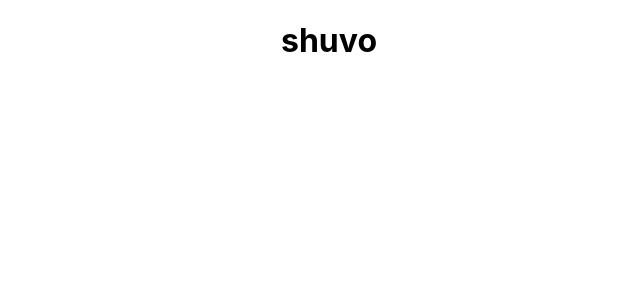
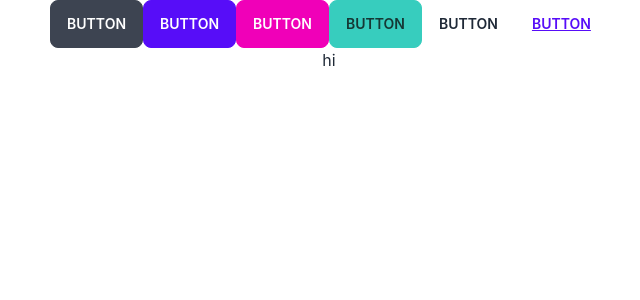
Before and after one commit to shuvo1710/ms-mart2, a React (Create React App) app: page / in a window 1280 px wide. Shown: the top 300 px of the page, without its empty margins (311-951 px from the left). Built offline with nearby package versions, Linux system fonts and the light colour scheme.

Commit message:
2nd time

```diff
--- a/package.json
+++ b/package.json
@@ -6,8 +6,10 @@
     "@testing-library/jest-dom": "^5.16.5",
     "@testing-library/react": "^13.4.0",
     "@testing-library/user-event": "^13.5.0",
+    "daisyui": "^2.50.0",
     "react": "^18.2.0",
     "react-dom": "^18.2.0",
+    "react-router-dom": "^6.8.0",
     "react-scripts": "5.0.1",
     "web-vitals": "^2.1.4"
   },
@@ -34,5 +36,8 @@
       "last 1 firefox version",
       "last 1 safari version"
     ]
+  },
+  "devDependencies": {
+    "tailwindcss": "^3.2.4"
   }
 }
--- a/src/App.js
+++ b/src/App.js
@@ -1,11 +1,15 @@
-import logo from './logo.svg';
 import './App.css';
 
 function App() {
   return (
     <div className="App">
-      <h1>shuvo</h1>
-
+      <button className="btn">Button</button>
+      <button className="btn btn-primary">Button</button>
+      <button className="btn btn-secondary">Button</button>
+      <button className="btn btn-accent">Button</button>
+      <button className="btn btn-ghost">Button</button>
+      <button className="btn btn-link">Button</button>
+      <h1>hi</h1>
     </div>
   );
 }
--- a/src/index.css
+++ b/src/index.css
@@ -1,3 +1,7 @@
+@tailwind base;
+@tailwind components;
+@tailwind utilities;
+
 body {
   margin: 0;
   font-family: -apple-system, BlinkMacSystemFont, 'Segoe UI', 'Roboto', 'Oxygen',
--- /dev/null
+++ b/tailwind.config.js
@@ -0,0 +1,10 @@
+/** @type {import('tailwindcss').Config} */
+module.exports = {
+  content: [
+    "./src/**/*.{js,jsx,ts,tsx}",
+  ],
+  theme: {
+    extend: {},
+  },
+  plugins: [require("daisyui")]
+}
```
Also changed, not shown: 1 other file (tests, documents, lock files or other folders).
